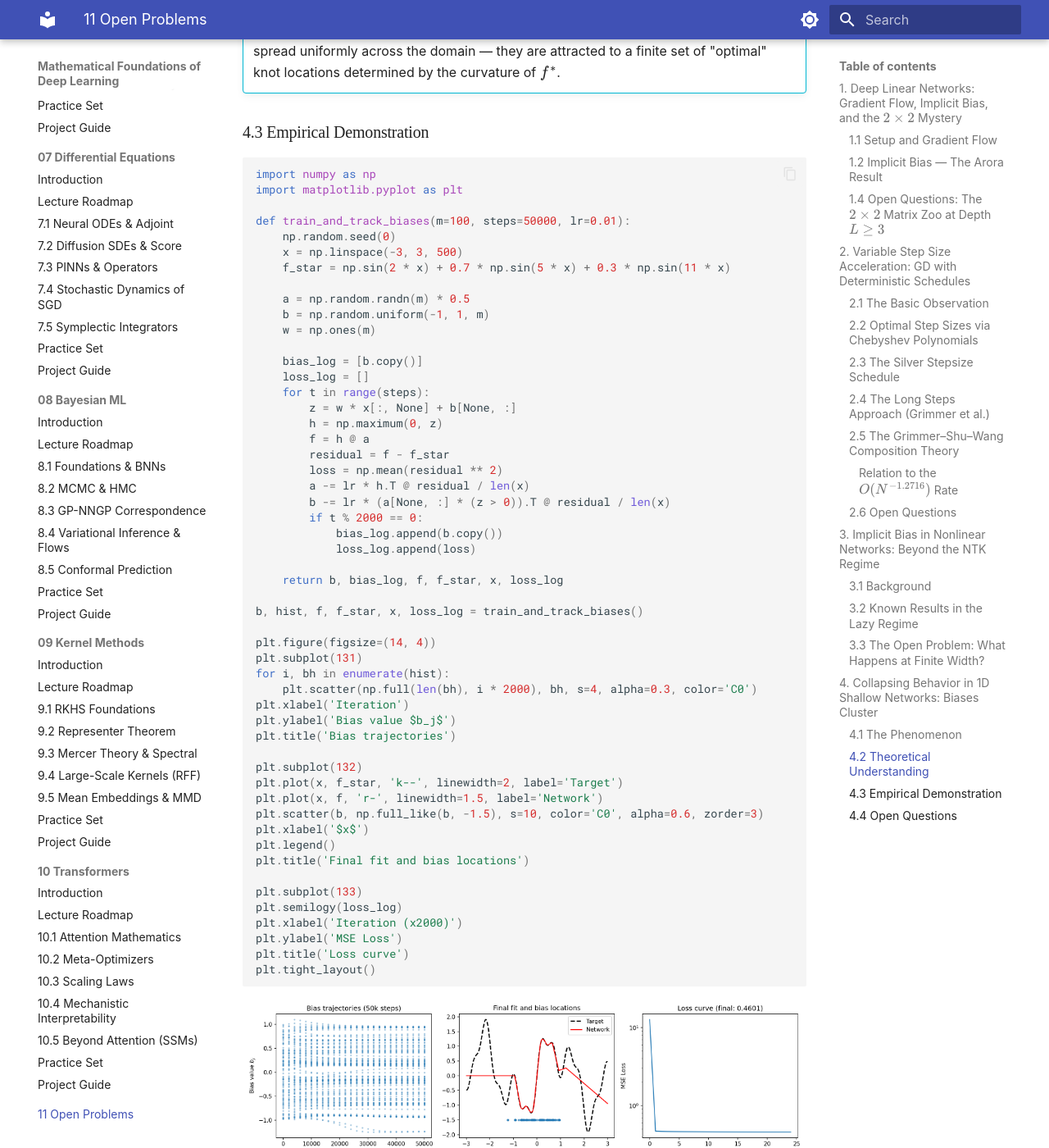
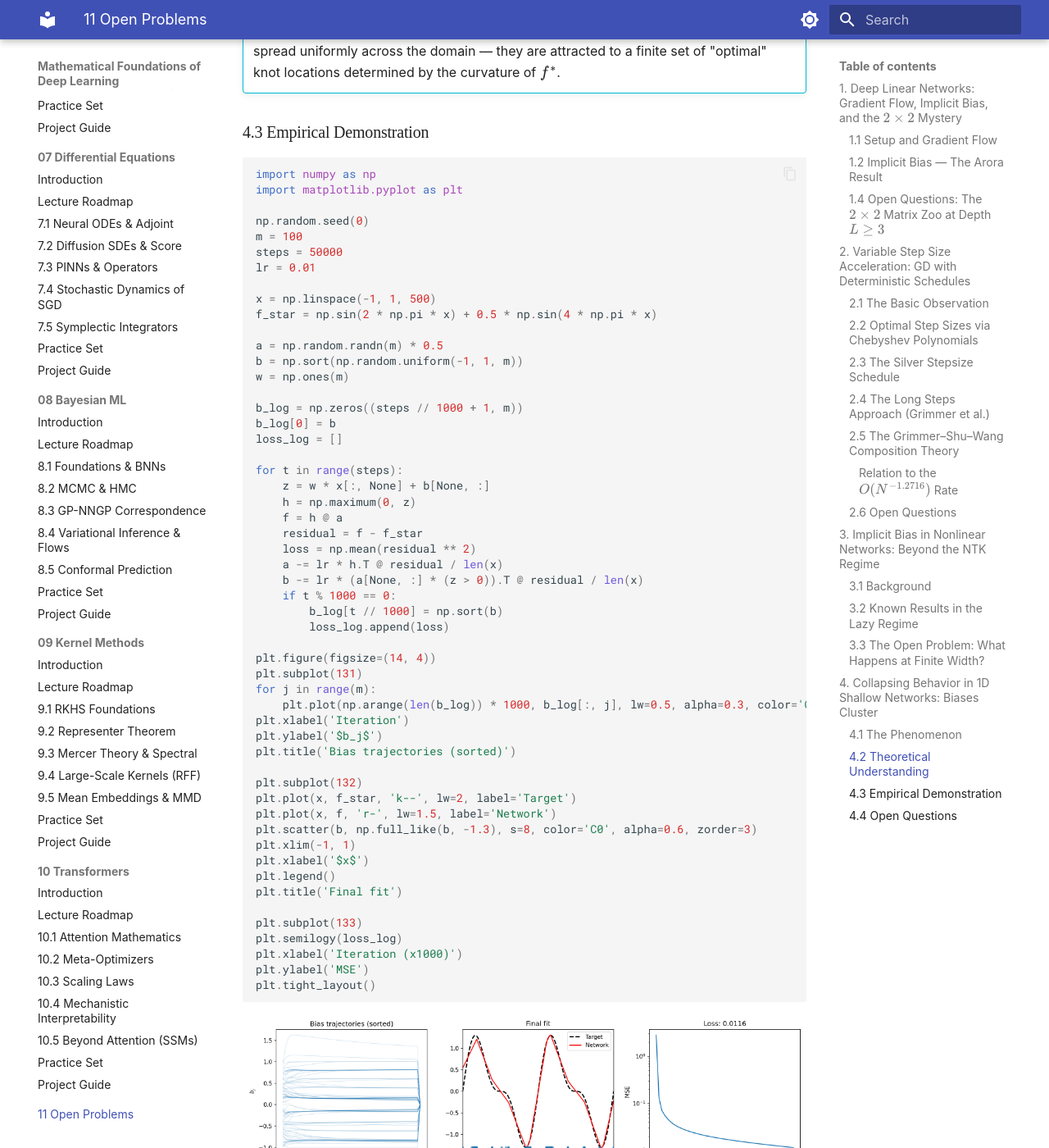
Before and after one commit to lowrank/rtg-mfdl, an MkDocs documentation site: the page built from docs/lectures/11-open-problems/README.md, in a window 1280 px wide and 1400 px high, scrolled down 12311 px. Shown: the whole window at 82% size. Built offline with MkDocs 1.6.1 and Material for MkDocs 9.7.7, drawn with Linux system fonts in a browser that asks for light colours; some web fonts are replaced.

Commit message:
Update bias demo: domain (-1,1), sorted continuous trajectories, better target

````diff
--- a/docs/lectures/11-open-problems/README.md
+++ b/docs/lectures/11-open-problems/README.md
@@ -309,54 +309,55 @@
 import numpy as np
 import matplotlib.pyplot as plt
 
-def train_and_track_biases(m=100, steps=50000, lr=0.01):
-    np.random.seed(0)
-    x = np.linspace(-3, 3, 500)
-    f_star = np.sin(2 * x) + 0.7 * np.sin(5 * x) + 0.3 * np.sin(11 * x)
+np.random.seed(0)
+m = 100
+steps = 50000
+lr = 0.01
 
-    a = np.random.randn(m) * 0.5
-    b = np.random.uniform(-1, 1, m)
-    w = np.ones(m)
+x = np.linspace(-1, 1, 500)
+f_star = np.sin(2 * np.pi * x) + 0.5 * np.sin(4 * np.pi * x)
 
-    bias_log = [b.copy()]
-    loss_log = []
-    for t in range(steps):
-        z = w * x[:, None] + b[None, :]
-        h = np.maximum(0, z)
-        f = h @ a
-        residual = f - f_star
-        loss = np.mean(residual ** 2)
-        a -= lr * h.T @ residual / len(x)
-        b -= lr * (a[None, :] * (z > 0)).T @ residual / len(x)
-        if t % 2000 == 0:
-            bias_log.append(b.copy())
-            loss_log.append(loss)
+a = np.random.randn(m) * 0.5
+b = np.sort(np.random.uniform(-1, 1, m))
+w = np.ones(m)
 
-    return b, bias_log, f, f_star, x, loss_log
+b_log = np.zeros((steps // 1000 + 1, m))
+b_log[0] = b
+loss_log = []
 
-b, hist, f, f_star, x, loss_log = train_and_track_biases()
+for t in range(steps):
+    z = w * x[:, None] + b[None, :]
+    h = np.maximum(0, z)
+    f = h @ a
+    residual = f - f_star
+    loss = np.mean(residual ** 2)
+    a -= lr * h.T @ residual / len(x)
+    b -= lr * (a[None, :] * (z > 0)).T @ residual / len(x)
+    if t % 1000 == 0:
+        b_log[t // 1000] = np.sort(b)
+        loss_log.append(loss)
 
 plt.figure(figsize=(14, 4))
 plt.subplot(131)
-for i, bh in enumerate(hist):
-    plt.scatter(np.full(len(bh), i * 2000), bh, s=4, alpha=0.3, color='C0')
+for j in range(m):
+    plt.plot(np.arange(len(b_log)) * 1000, b_log[:, j], lw=0.5, alpha=0.3, color='C0')
 plt.xlabel('Iteration')
-plt.ylabel('Bias value $b_j$')
-plt.title('Bias trajectories')
+plt.ylabel('$b_j$')
+plt.title('Bias trajectories (sorted)')
 
 plt.subplot(132)
-plt.plot(x, f_star, 'k--', linewidth=2, label='Target')
-plt.plot(x, f, 'r-', linewidth=1.5, label='Network')
-plt.scatter(b, np.full_like(b, -1.5), s=10, color='C0', alpha=0.6, zorder=3)
+plt.plot(x, f_star, 'k--', lw=2, label='Target')
+plt.plot(x, f, 'r-', lw=1.5, label='Network')
+plt.scatter(b, np.full_like(b, -1.3), s=8, color='C0', alpha=0.6, zorder=3)
+plt.xlim(-1, 1)
 plt.xlabel('$x$')
 plt.legend()
-plt.title('Final fit and bias locations')
+plt.title('Final fit')
 
 plt.subplot(133)
 plt.semilogy(loss_log)
-plt.xlabel('Iteration (x2000)')
-plt.ylabel('MSE Loss')
-plt.title('Loss curve')
+plt.xlabel('Iteration (x1000)')
+plt.ylabel('MSE')
 plt.tight_layout()
 ```
 
````
Also changed, not shown: docs/lectures/11-open-problems/bias_collapse.png.
